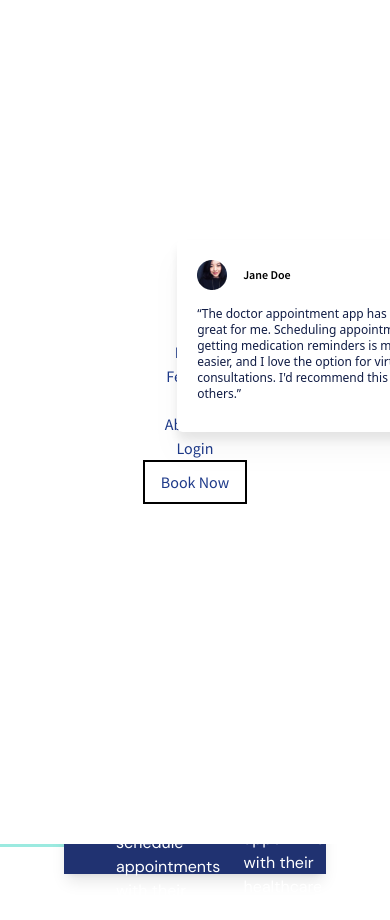
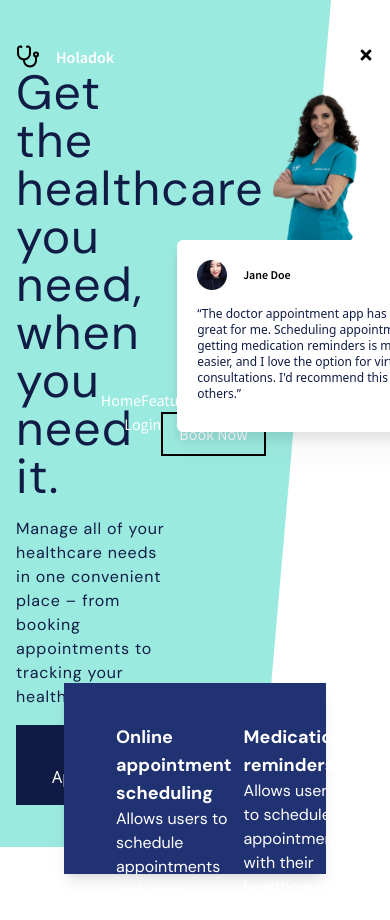
Before and after one commit to andi-faizal94/holadok, a React (Vite) app: page / in a window 390 px wide. Both pictures are taken after a click on the button 366 px from the left and 54 px from the top of the page. Shown: the top 920 px of the page. Built offline with nearby package versions, Linux system fonts and the light colour scheme.

Commit message:
[update] add responsive navbar

```diff
--- a/src/components/Navbar.jsx
+++ b/src/components/Navbar.jsx
@@ -1,20 +1,59 @@
-import React, { useState } from 'react';
+import React, { useState, useEffect } from 'react';
 import logo from '../assets/logo.svg';
 import { FaBars, FaTimes } from 'react-icons/fa';
 
 const Navbar = () => {
   const [isOpenNavbar, setIsOpenNavbar] = useState(false);
-  const handleClick = () => setIsOpenNavbar(!isOpenNavbar);
+  const handleClick = () => setIsOpenNavbar((prev) => !prev);
+  useEffect(() => {
+    function responsiveNavbar() {
+      const viewWidth = window.outerWidth;
+      const sm = 640;
+
+      if (viewWidth < sm && viewWidth > sm) {
+        setIsOpenNavbar(false);
+      }
+    }
+    responsiveNavbar();
+
+    window.addEventListener('resize', responsiveNavbar);
+  }, [isOpenNavbar]);
+
   return (
     <div className='absolute w-full py-11 z-10'>
       <header className='container mx-auto'>
-        <nav className='hidden md:flex items-center'>
-          <div className='w-2/12 flex items-center'>
+        <nav className='flex flex-wrap justify-between items-center'>
+          <div className='flex items-center text-white md:text-black z-50'>
             <img src={logo} alt='holadok' />
             <h1 className='ml-4 font-sans-pro font-black'>Holadok</h1>
           </div>
-          <div className='w-7/12'>
-            <ul className='flex items-center gap-x-10'>
+          <div
+            className={`w-auto lg:hidden z-50 ${
+              isOpenNavbar ? 'text-black' : 'text-black'
+            }`}
+            onClick={handleClick}
+          >
+            {!isOpenNavbar ? (
+              <button>
+                <FaBars className='transition duration-500 ease-out' />
+              </button>
+            ) : (
+              <button>
+                <FaTimes className='transition duration-500 ease-out z-50' />
+              </button>
+            )}
+          </div>
+          <div
+            className={`w-full lg:flex lg:justify-between lg:w-10/12 lg:items-center
+            ${
+              isOpenNavbar
+                ? 'flex flex-col items-center justify-center h-screen w-full inset-0 fixed text-white'
+                : 'hidden'
+            }
+
+            `}
+          >
+            <ul className='flex lg:flex-row lg:items-center lg:justify-between lg:gap-x-10 z-20 lg:z-30'>
               <li>
                 <a className='font-sans-pro' href='#home'>
                   Home
@@ -36,9 +75,7 @@ const Navbar = () => {
                 </a>
               </li>
             </ul>
-          </div>
-          <div className='w-3/12 '>
-            <ul className='flex justify-end items-center gap-x-8'>
+            <ul className='flex lg:flex-row lg:items-center lg:justify-between lg:gap-x-10 z-20 lg:z-30'>
               <li>
                 <a href='#login' className='font-sans-pro'>
                   Login
@@ -50,59 +87,7 @@ const Navbar = () => {
             </ul>
           </div>
         </nav>
-
-        <nav className='flex flex-wrap md:hidden justify-between items-center z-50'>
-          <div className=' flex items-center'>
-            <img src={logo} alt='holadok' />
-            <h1 className='ml-4 font-sans-pro font-black'>Holadok</h1>
-          </div>
-          <div>
-            <button onClick={handleClick}>
-              {!isOpenNavbar ? (
-                <FaBars className='transition duration-500 ease-out' />
-              ) : (
-                <FaTimes className='transition duration-500 ease-out' />
-              )}
-            </button>
-          </div>
-        </nav>
       </header>
-      <ul
-        className={
-          !isOpenNavbar
-            ? 'hidden'
-            : 'absolute top-0 left-0 w-full h-screen flex flex-col justify-center items-center z-40 bg-white text-blue-900'
-        }
-      >
-        <li>
-          <a className='font-sans-pro' href='#home'>
-            Home
-          </a>
-        </li>
-        <li>
-          <a className='font-sans-pro' href='#features'>
-            Features
-          </a>
-        </li>
-        <li>
-          <a className='font-sans-pro' href='#blog'>
-            Blog
-          </a>
-        </li>
-        <li>
-          <a className='font-sans-pro' href='#aboutus'>
-            About Us
-          </a>
-        </li>
-        <li>
-          <a href='#login' className='font-sans-pro'>
-            Login
-          </a>
-        </li>
-        <button className='font-sans-pro border-2 border-black py-2 px-4'>
-          Book Now
-        </button>
-      </ul>
     </div>
   );
 };
```
